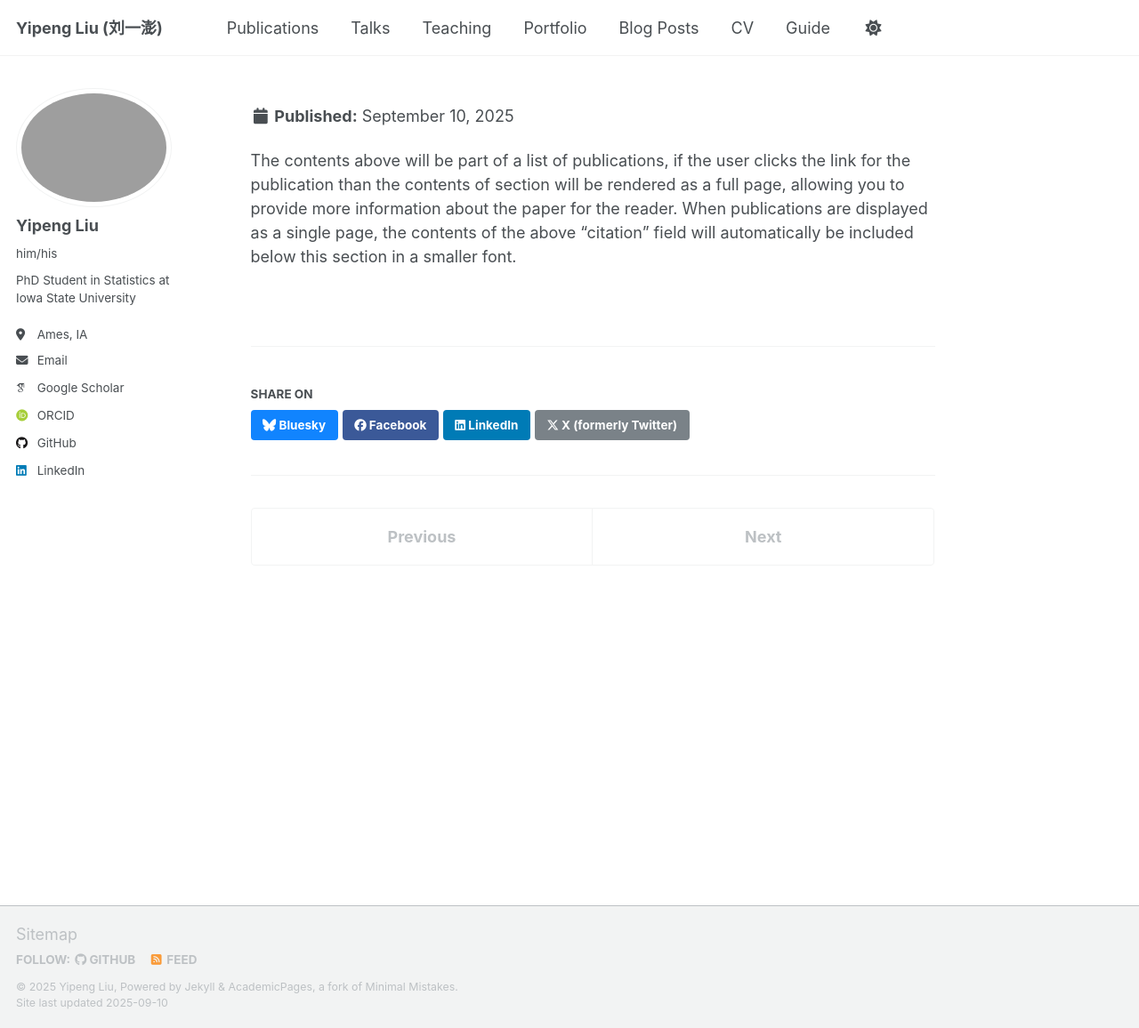
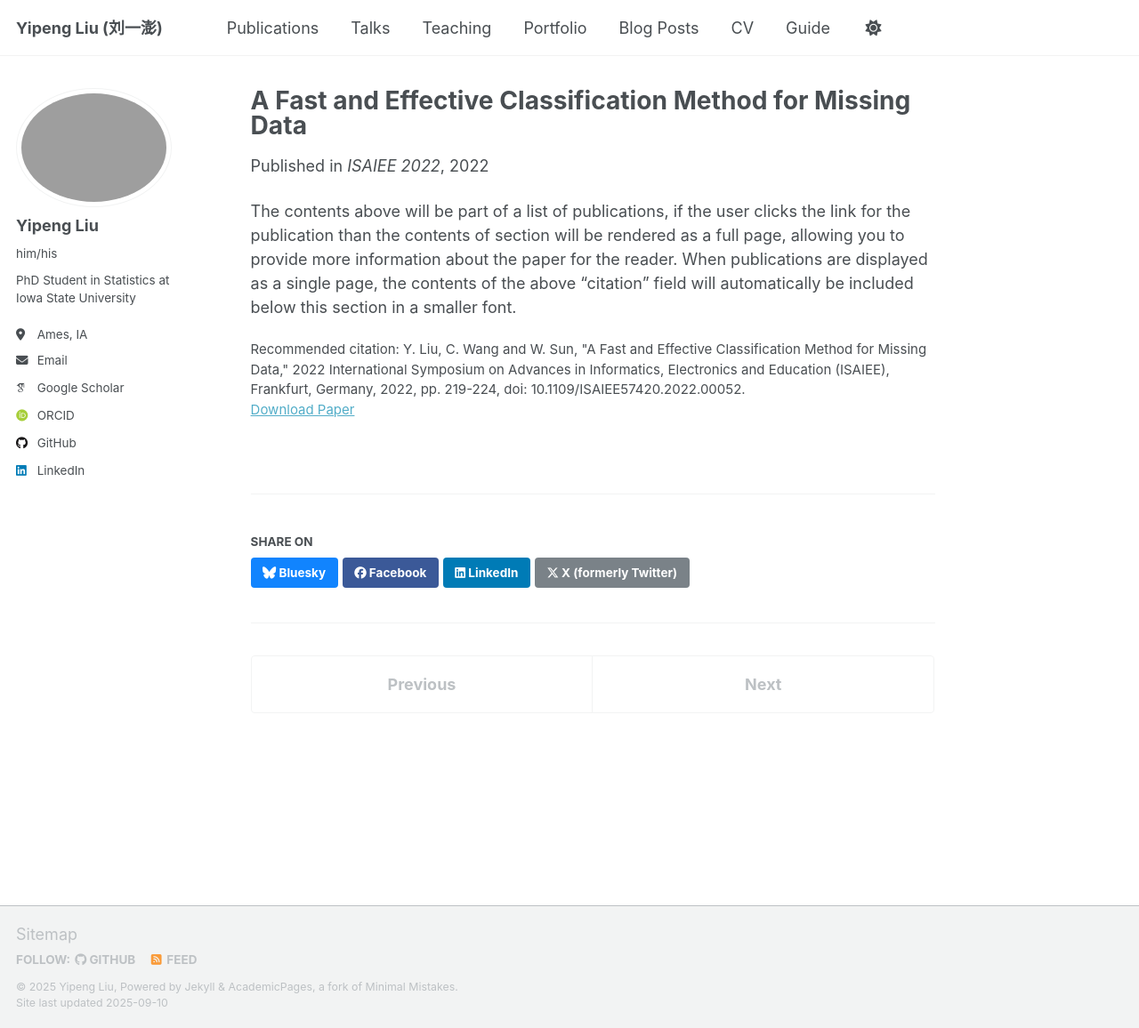
Before and after one commit to efraimlyp/efraimlyp.github.io, a Jekyll site: the page built from _publications/2009-10-01-paper-title-number-1.md, in a window 1280 px wide and 1156 px high. Shown: the whole window at 89% size. Built offline with Jekyll 4.4.1, drawn with Linux system fonts in a browser that asks for light colours; some web fonts are replaced; a script that is not in the unit is left out; some of the changed lines change nothing that is shown.

Commit message:
Update 2009-10-01-paper-title-number-1.md

```diff
--- a/_publications/2009-10-01-paper-title-number-1.md
+++ b/_publications/2009-10-01-paper-title-number-1.md
@@ -2,10 +2,11 @@
 title: "A Fast and Effective Classification Method for Missing Data"
 collection: publications
 category: manuscripts
-permalink: [/publication/2009-10-01-paper-title-number-1](https://ieeexplore.ieee.org/abstract/document/10071204)
+permalink: /publication/2009-10-01-paper-title-number-1
 excerpt: 'Missing data is common in life. The preprocessing of missing data is the premise of pattern classification. Therefore, it is necessary to use the existing reliable training data set to attribute missing data. These methods have a significant impact on dealing with ambiguity in data sets. Therefore, it is necessary and effective to use accurate data and estimation methods to imput missing data. This paper presents a fast and effective method for missing data classification. Specifically, we propose two strategies to estimate incomplete data, namely, nearest class-center imputation (NCCI) and weighted class-center imputation (WCCI). At the same time, in order to further eliminate the influence of noise in the training set, we also propose a method to optimize the training set. Finally, a conventional classifier is used to classify the estimated incomplete data. The effectiveness of the proposed method is verified by testing different datasets with related methods.'
 date: 2022-12-17
 venue: 'ISAIEE 2022'
+paperurl: "https://ieeexplore.ieee.org/stamp/stamp.jsp?tp=&arnumber=10071204"
 citation: 'Y. Liu, C. Wang and W. Sun, "A Fast and Effective Classification Method for Missing Data," 2022 International Symposium on Advances in Informatics, Electronics and Education (ISAIEE), Frankfurt, Germany, 2022, pp. 219-224, doi: 10.1109/ISAIEE57420.2022.00052.'
 ---
 The contents above will be part of a list of publications, if the user clicks the link for the publication than the contents of section will be rendered as a full page, allowing you to provide more information about the paper for the reader. When publications are displayed as a single page, the contents of the above "citation" field will automatically be included below this section in a smaller font.
```
